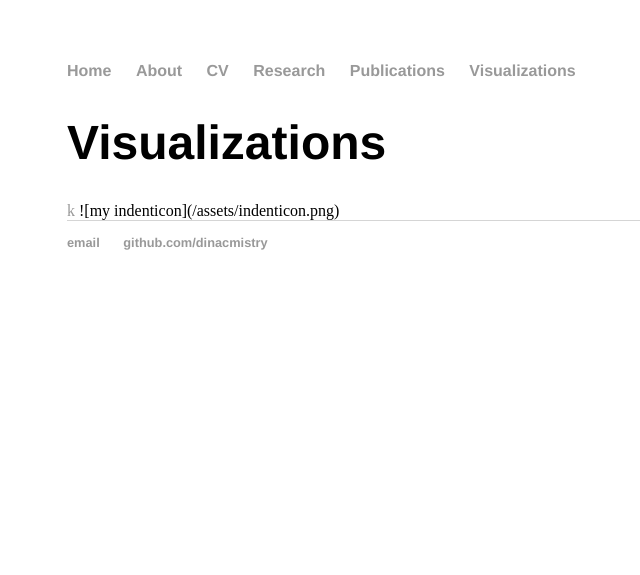
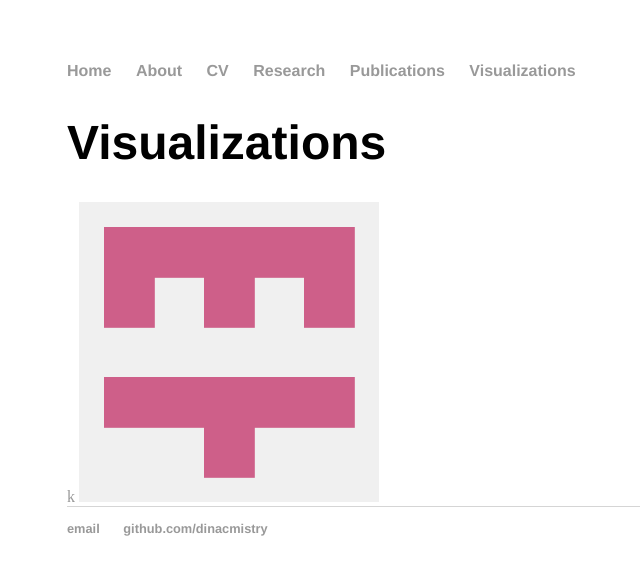
Before and after one commit to dinacmistry/dinacmistry.github.io, a Jekyll site: the page built from visualizations/index.html, in a window 1280 px wide. Shown: the top 575 px of the page, without its empty margins (125-765 px from the left). Built offline with Jekyll 4.4.1, drawn with Linux system fonts in a browser that asks for light colours.

Commit message:
add image

```diff
--- a/visualizations/index.html
+++ b/visualizations/index.html
@@ -6,8 +6,8 @@ title: Visualizations Dina Mistry
 		<div class="research">
 			<h1>Visualizations</h1>
 
-			<a href="{{ https://github.com/dinacmistry/dinacmistry.github.io/blob/master }}/assets/indenticon.png">k</a>
-			![my indenticon]({{ site.baseurl }}/assets/indenticon.png)
+			<a href="https://github.com/dinacmistry/dinacmistry.github.io/blob/master/assets/identicon.png">k</a>
+			<img src="https://github.com/dinacmistry/dinacmistry.github.io/blob/master/assets/identicon.png" style="width: 300px; height: 300px;">
 			<!-- {{ site.url }}/visualizations/indenticon.png -->
 				<!-- ![Alt Text]({{ site.url }}/visualizations/indenticon.png) -->
 				<!-- <img src="{{ site.url }}/visualizations/indenticon.png" style="width: 300px; height: 200px; "> -->
```
